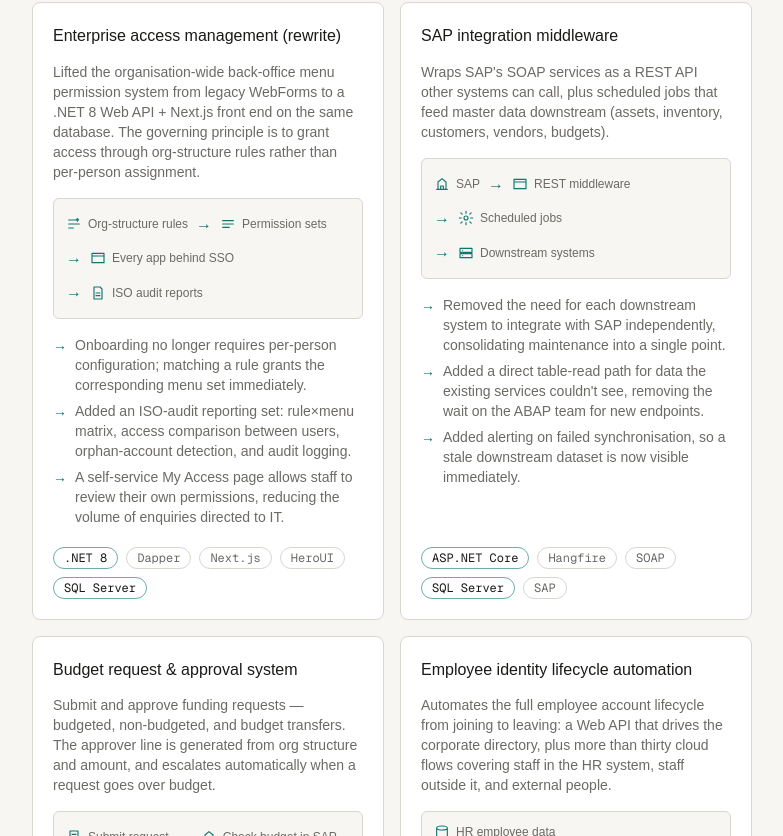
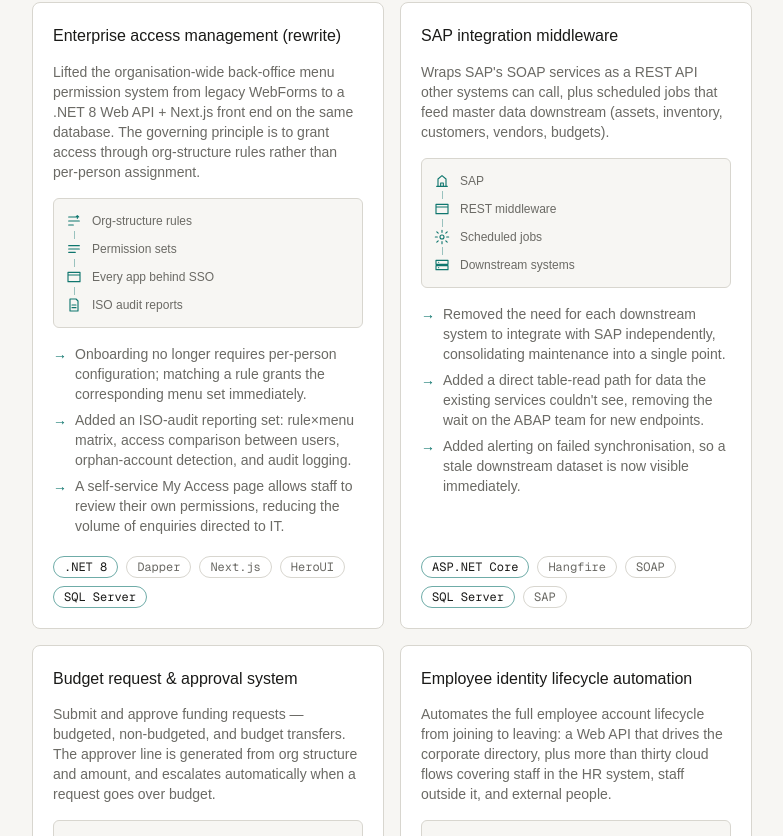
Before and after one commit to jerateep/jerateeps.dev, a Next.js app: page /en in a window 1280 px wide. Shown: the part 4044-4880 px from the top of the page, without its empty margins (248-1031 px from the left). Built offline with nearby package versions, Linux system fonts and the light colour scheme; a web font is replaced by a local one.

Commit message:
style: vertical timeline for mini-flows, inline wrap lost the reading order

```diff
--- a/components/MiniFlow.tsx
+++ b/components/MiniFlow.tsx
@@ -9,10 +9,10 @@ export type MiniStep = { label: L; icon: string };
  * ทำเป็น HTML/flex ไม่ใช่ SVG ด้วยเหตุผลเดียวกับที่เคยเจอมาแล้ว:
  * SVG ไม่ตัดบรรทัดและย่อตัวอักษรตามความกว้าง พอการ์ดแคบลงจะอ่านไม่ออก
  *
- * เรียงต่อกันแบบ flex-wrap ให้แต่ละขั้นกว้างตามข้อความของมันเอง
- * - แนวตั้ง (↓ กินหนึ่งบรรทัด) เคยทำให้ 4 ขั้นกลายเป็น 7 แถว ครึ่งขวาของกล่องว่าง
- * - แนวนอนแบบแบ่งช่องเท่ากันเคยเหลือช่องละ ~48px จนป้ายแตก 4 บรรทัด
- * ลูกศรอยู่ใน li เดียวกับป้ายถัดไป จึงไม่หลุดไปค้างท้ายบรรทัดตอนตัดบรรทัด
+ * แนวตั้งแบบ timeline: เส้นบางเชื่อมไอคอนแทน ↓ ที่กินบรรทัดของตัวเอง
+ * - ↓ แยกบรรทัดทำให้ 4 ขั้นกลายเป็น 7 แถว กล่องสูงโล่ง
+ * - แนวนอนแบบ flex-wrap ตัดบรรทัดไม่แน่นอน อ่านลำดับไม่ออก
+ * - แนวนอนแบบแบ่งช่องเท่ากันเหลือช่องละ ~48px จนป้ายแตก 4 บรรทัด
  *
  * ⚠️ ป้ายต้องเป็นชื่อเชิงหน้าที่เท่านั้น เหมือนแผนภาพใหญ่
  */
@@ -24,15 +24,16 @@ export function MiniFlow({
   lang: Locale;
 }) {
   return (
-    <ol className="mt-4 flex flex-wrap items-center gap-x-2 gap-y-2 rounded-md border border-border bg-bg p-3">
+    <ol className="mt-4 rounded-md border border-border bg-bg px-3 py-2">
       {steps.map((step, i) => (
-        <li key={i} className="flex items-center gap-2">
-          {i > 0 && (
-            <span aria-hidden className="text-accent">
-              →
-            </span>
+        <li key={i} className="relative flex items-center gap-2.5 py-1.5">
+          {/* เส้นเชื่อมไปขั้นถัดไป — ลากจากใต้ไอคอนถึงไอคอนถัดไป */}
+          {i < steps.length - 1 && (
+            <span
+              aria-hidden
+              className="absolute top-[calc(50%+10px)] left-[7.5px] h-[calc(100%-20px)] w-px bg-accent/40"
+            />
           )}
-          <span className="flex items-center gap-1.5">
           <svg
             viewBox="0 0 24 24"
             aria-hidden
@@ -45,7 +46,6 @@ export function MiniFlow({
             <path d={ICONS[step.icon] ?? ICONS.gear} />
           </svg>
           <span className="text-xs text-muted">{step.label[lang]}</span>
-          </span>
         </li>
       ))}
     </ol>
```
Lines whose indentation alone changed are shown as unchanged.
